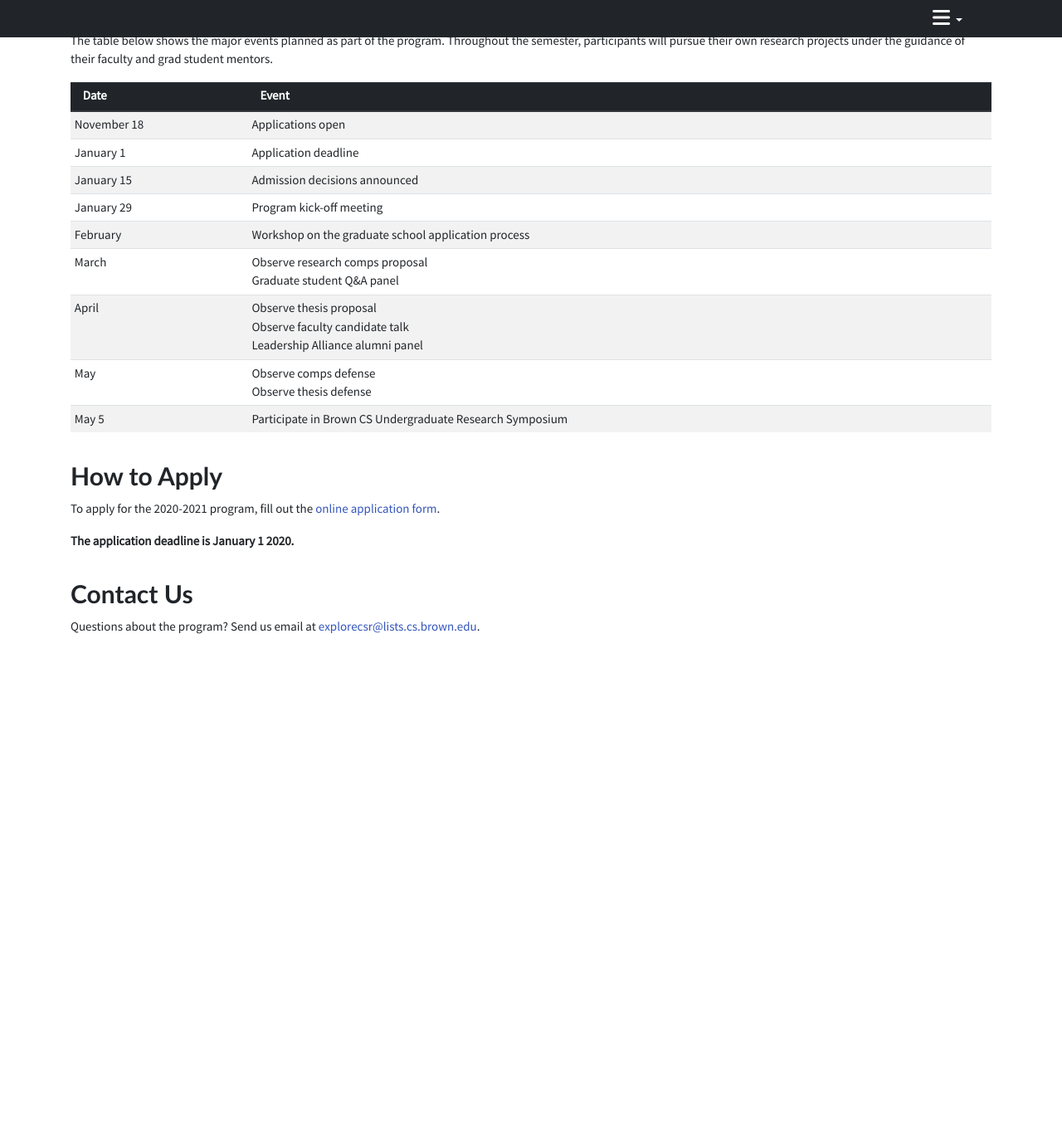
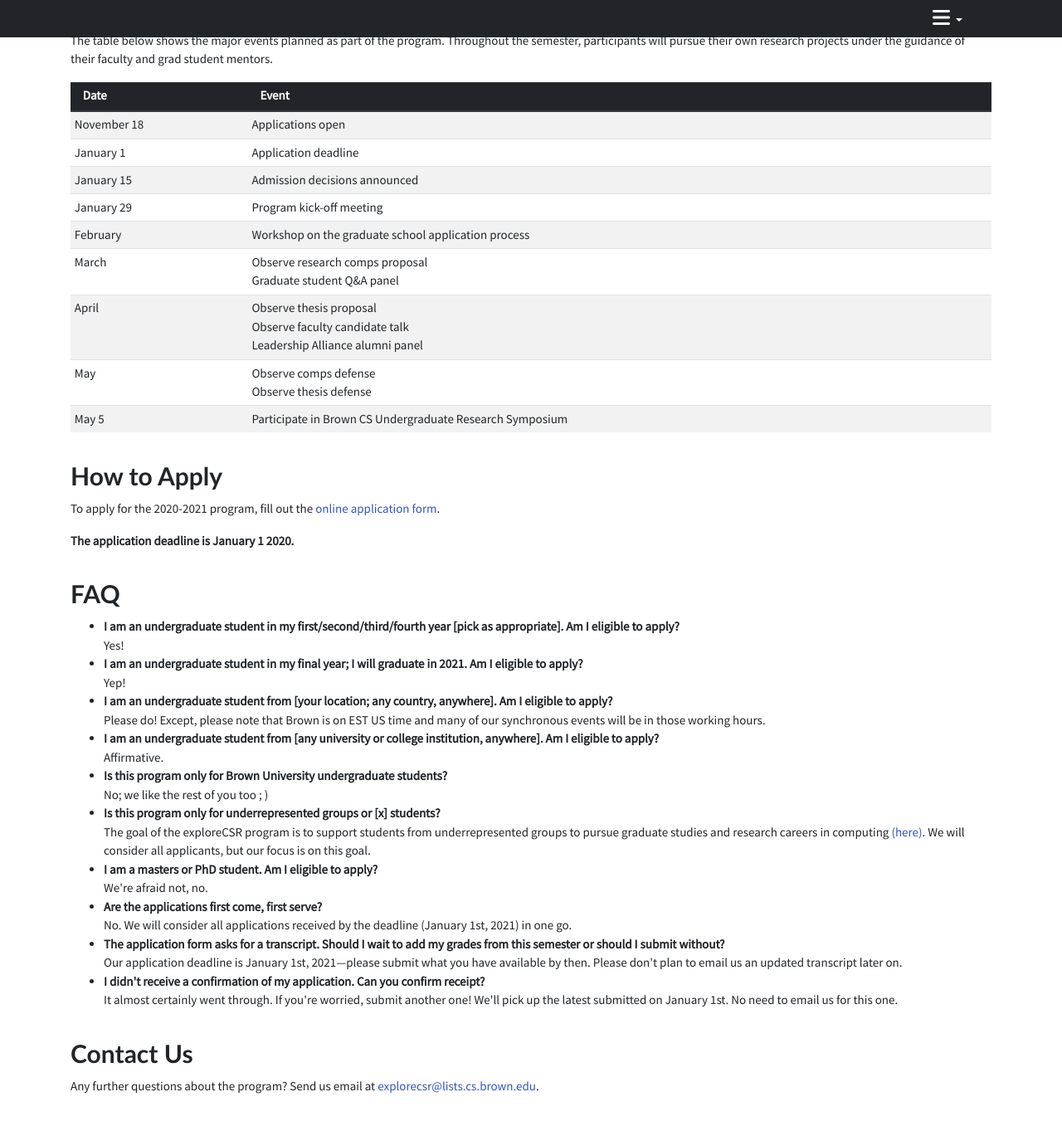
Before and after one commit to brownvc/exploreCSR-webpage, a Jekyll site: the page built from index.html, in a window 1280 px wide and 1400 px high, scrolled down 2406 px. Shown: the top 1357 px of the window at 83% size. Built offline with Jekyll 4.4.1, drawn with Linux system fonts in a browser that asks for light colours; nearby versions of some CDN libraries; before the commit the page ends 3253 px from its top, so only the background shows below that.

Commit message:
Added FAQ

```diff
--- /dev/null
+++ b/_data/faq.json
@@ -0,0 +1,42 @@
+[
+    {
+        "question": "I am an undergraduate student in my first/second/third/fourth year [pick as appropriate]. Am I eligible to apply?",
+        "answer": "Yes!"
+    },
+    {
+        "question": "I am an undergraduate student in my final year; I will graduate in 2021. Am I eligible to apply?",
+        "answer": "Yep!"
+    },
+    {
+        "question": "I am an undergraduate student from [your location; any country, anywhere]. Am I eligible to apply?",
+        "answer": "Please do! Except, please note that Brown is on EST US time and many of our synchronous events will be in those working hours."
+    },
+    {
+        "question": "I am an undergraduate student from [any university or college institution, anywhere]. Am I eligible to apply?",
+        "answer": "Affirmative."
+    },
+    {
+        "question": "Is this program only for Brown University undergraduate students?",
+        "answer": "No; we like the rest of you too ; )"
+    },
+    {
+        "question": "Is this program only for underrepresented groups or [x] students?",
+        "answer": "The goal of the exploreCSR program is to support students from underrepresented groups to pursue graduate studies and research careers in computing <a href='https://research.google/outreach/explore-csr/'>(here)</a>. We will consider all applicants, but our focus is on this goal."
+    },
+    {
+        "question": "I am a masters or PhD student. Am I eligible to apply?",
+        "answer": "We're afraid not, no."
+    },
+    {
+        "question": "Are the applications first come, first serve?",
+        "answer": "No. We will consider all applications received by the deadline (January 1st, 2021) in one go."
+    },
+    {
+        "question": "The application form asks for a transcript. Should I wait to add my grades from this semester or should I submit without?",
+        "answer": "Our application deadline is January 1st, 2021&mdash;please submit what you have available by then. Please don't plan to email us an updated transcript later on."
+    },
+    {
+        "question": "I didn't receive a confirmation of my application. Can you confirm receipt?",
+        "answer": "It almost certainly went through. If you're worried, submit another one! We'll pick up the latest submitted on January 1st. No need to email us for this one."
+    }
+]
--- a/css/style.css
+++ b/css/style.css
@@ -383,3 +383,9 @@ button.sort.desc .caret { display:inline-block; }
 	padding-top: 10px;
 	padding-bottom: 10px;
 }
+
+/*---------------------------------------------------------------*/
+
+.faqquestion {
+	font-weight: bold;
+}
--- a/index.html
+++ b/index.html
@@ -20,6 +20,7 @@ layout: default
                             <a class="dropdown-item" href="#research">Recent Research Projects</a>
                             <a class="dropdown-item" href="#schedule">Tentative Program Schedule</a>
                             <a class="dropdown-item" href="#apply">How to Apply</a>
+                            <a class="dropdown-item" href="#faq">FAQ</a>
                             <a class="dropdown-item" href="#contact">Contact Us</a>
                         </div>
                     </li>
@@ -225,13 +226,30 @@ layout: default
     </p>
 </div>
 
+<div id='faq-section' class='mainitem'>
+    <div class='anchor'>
+        <a name='faq'> </a>
+        <div class='mainheader'>FAQ</div>
+    </div>
+    <ul>
+        {% for qs in site.data.faq %}
+        <li>
+            <div class='faqquestion'>
+            {{ qs.question }}
+            </div>
+            {{ qs.answer }}
+        </li>
+        {% endfor %}
+    </ul>
+</div>
+
 <div id='contact-section' class='mainitem'>
     <div class='anchor'>
         <a name='contact'> </a>
         <div class='mainheader'>Contact Us</div>
     </div>
     <p>
-        Questions about the program? Send us email at <a href='mailto:explorecsr@lists.cs.brown.edu'>explorecsr@lists.cs.brown.edu</a>.
+        Any further questions about the program? Send us email at <a href='mailto:explorecsr@lists.cs.brown.edu'>explorecsr@lists.cs.brown.edu</a>.
     </p>
 </div>
 
```
